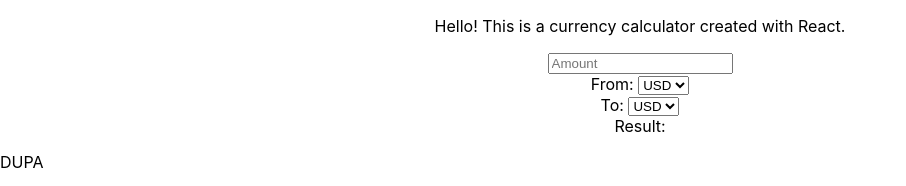
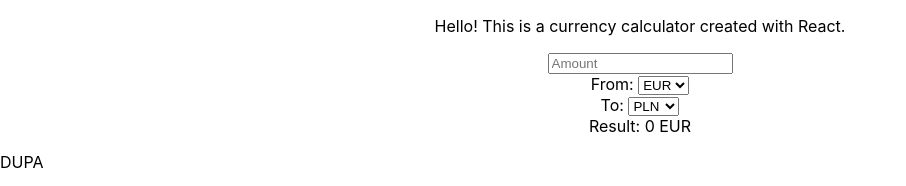
Before and after one commit to natkam/currency-converter, a React (Create React App) app: page / in a window 1280 px wide. Shown: the top 186 px of the page, without its empty margins (0-906 px from the left). Built offline with nearby package versions, Linux system fonts and the light colour scheme.

Commit message:
Add Calculator state handling, and currency select component

```diff
--- a/src/components/Calculator/Calculator.js
+++ b/src/components/Calculator/Calculator.js
@@ -1,33 +1,35 @@
-import React from 'react';
+import React, { useState } from 'react';
+import CurrencySelect from './CurrencySelect';
+
+// With class-based components, it would be:
+// state = {
+//   amount: 0,
+//   currencyFrom: 'EUR',
+//   currencyTo: 'PLN',
+// }
+// this.setState({ currencyFrom: event.target.value }, () => { callback })
+
 
 function Calculator() {
+  const [amount, setAmount] = useState(0);
+  const [currencyFrom, setCurrencyFrom] = useState("EUR");
+  const [currencyTo, setCurrencyTo] = useState("PLN");
   return (
     <form>
       <div>
-        <input type="number" placeholder="Amount" onChange={(event) => console.log(event.target.value)} />
+        <input type="number" placeholder="Amount" onChange={
+          (event) => setAmount(event.target.value)} />
       </div>
       <div>
         <span>From: </span>
-        <select onChange={(event) => console.log(event.target.value)}>
-          <option value="USD">USD</option>
-          <option value="PLN">PLN</option>
-          <option value="CHF">CHF</option>
-          <option value="GBP">GBP</option>
-          <option value="EUR">EUR</option>
-        </select>
+        <CurrencySelect currency={currencyFrom} setCurrency={setCurrencyFrom} />
       </div>
       <div>
         <span>To: </span>
-        <select>
-          <option value="USD">USD</option>
-          <option value="PLN">PLN</option>
-          <option value="CHF">CHF</option>
-          <option value="GBP">GBP</option>
-          <option value="EUR">EUR</option>
-        </select>
+        <CurrencySelect currency={currencyTo} setCurrency={setCurrencyTo} />
       </div>
       <div>
-        <span>Result: </span>
+        <span>Result: {amount} {currencyFrom}</span>
       </div>
     </form>
   );
--- /dev/null
+++ b/src/components/Calculator/CurrencySelect.js
@@ -0,0 +1,15 @@
+import React from 'react';
+
+function CurrencySelect({ currency, setCurrency }) {
+  return (
+    <select value={currency} onChange={(event) => setCurrency(event.target.value)}>
+      <option value="EUR">EUR</option>
+      <option value="CHF">CHF</option>
+      <option value="GBP">GBP</option>
+      <option value="USD">USD</option>
+      <option value="PLN">PLN</option>
+    </select>
+  );
+}
+
+export default CurrencySelect;
```
